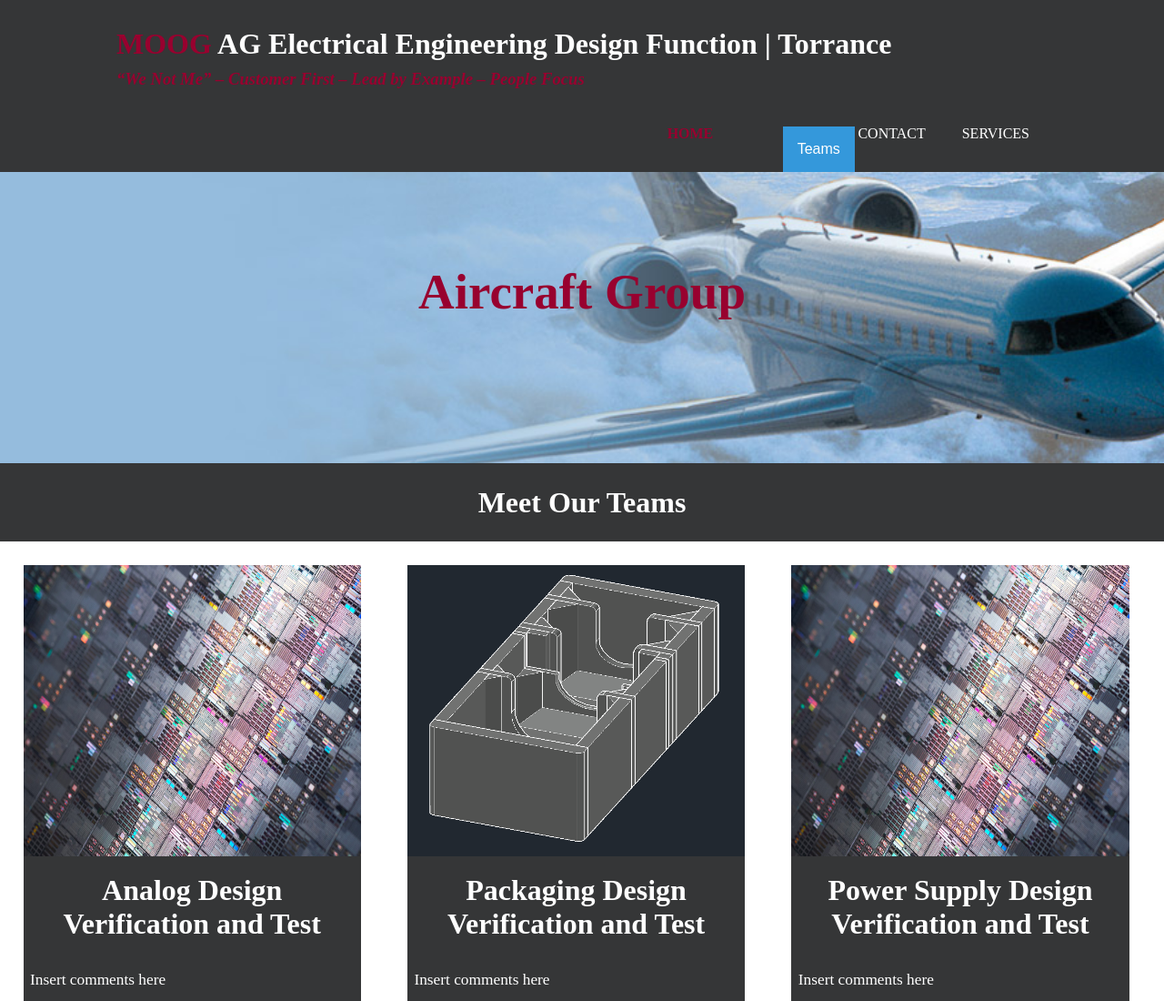
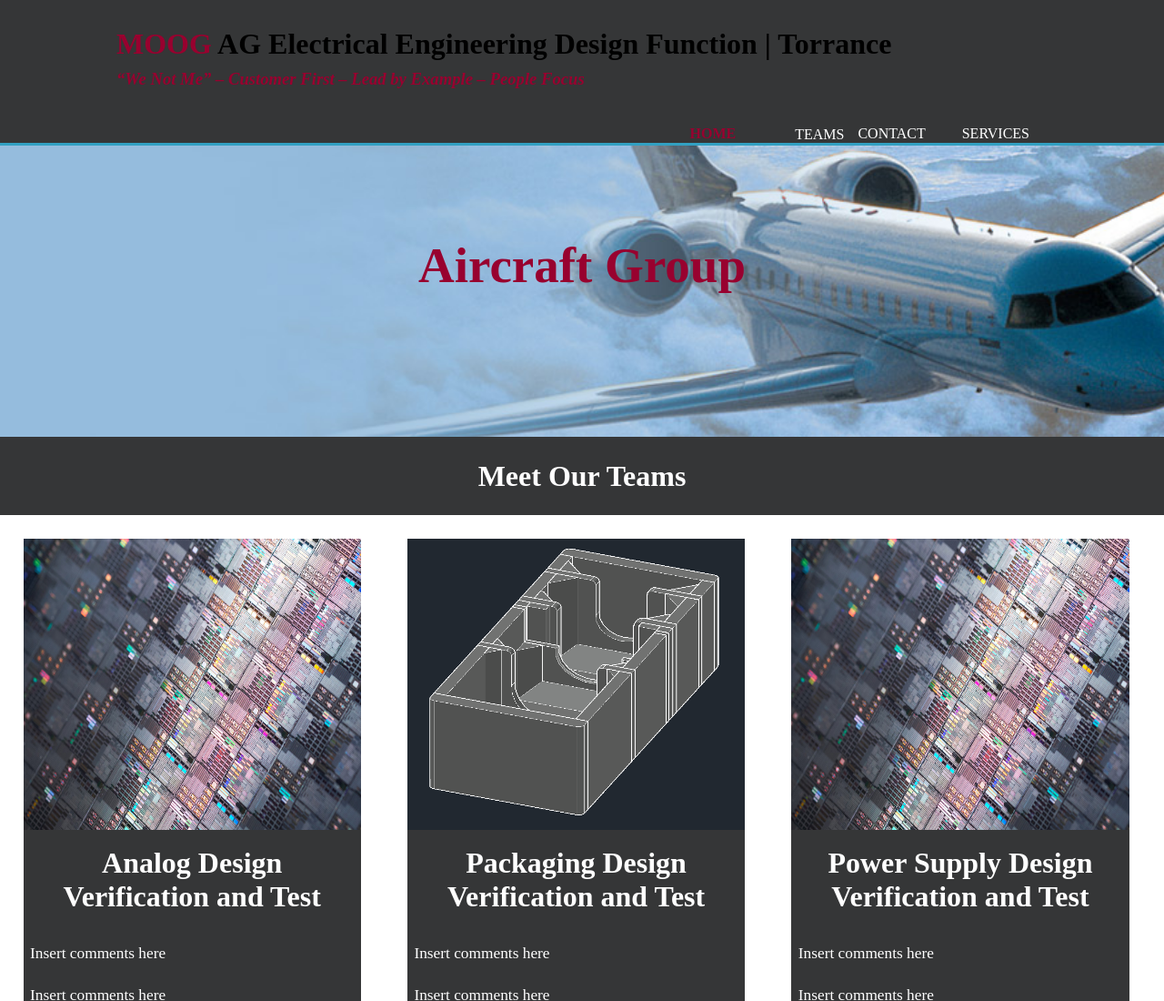
Before and after one commit to AnthonyDinhTNguyen/MoogWebsite, a plain HTML site: page index.html in a window 1280 px wide. Shown: the top 1100 px of the page at 91% size. Drawn offline with Linux system fonts and the light colour scheme.

Commit message:
nav bar teams

```diff
--- a/index.html
+++ b/index.html
@@ -16,7 +16,7 @@
 				<ul>
 					<li class="current"><a href="index.html">Home</a></li>
 					<li><div class = "dropdown">
-							<button class = "dropbtn">Teams</button>
+							<a class = "droplnk">Teams</button>
 							<div class = "dropdown-content">
 								<a href = "adtv.html">ADVT</a>
 							</div>
--- a/style.css
+++ b/style.css
@@ -26,11 +26,11 @@ html, body{
 }
 
 header{
-	background: #353637;
+	background: #353637; //grey
 	color: #ffffff;
 	padding-top: 30px;
 	min-height: 10%;
-	border-bottom #32a0c2 3px solid;
+	border-bottom: #32a0c2 3px solid;
 
 }
 header a{
@@ -269,6 +269,9 @@ header a:hover{
   //padding: 20px;
 }
 
+.droplnk{
+background-color:#353637;
+}
 /* Dropdown Button */
 .dropbtn {
   background-color: #3498DB;
```
